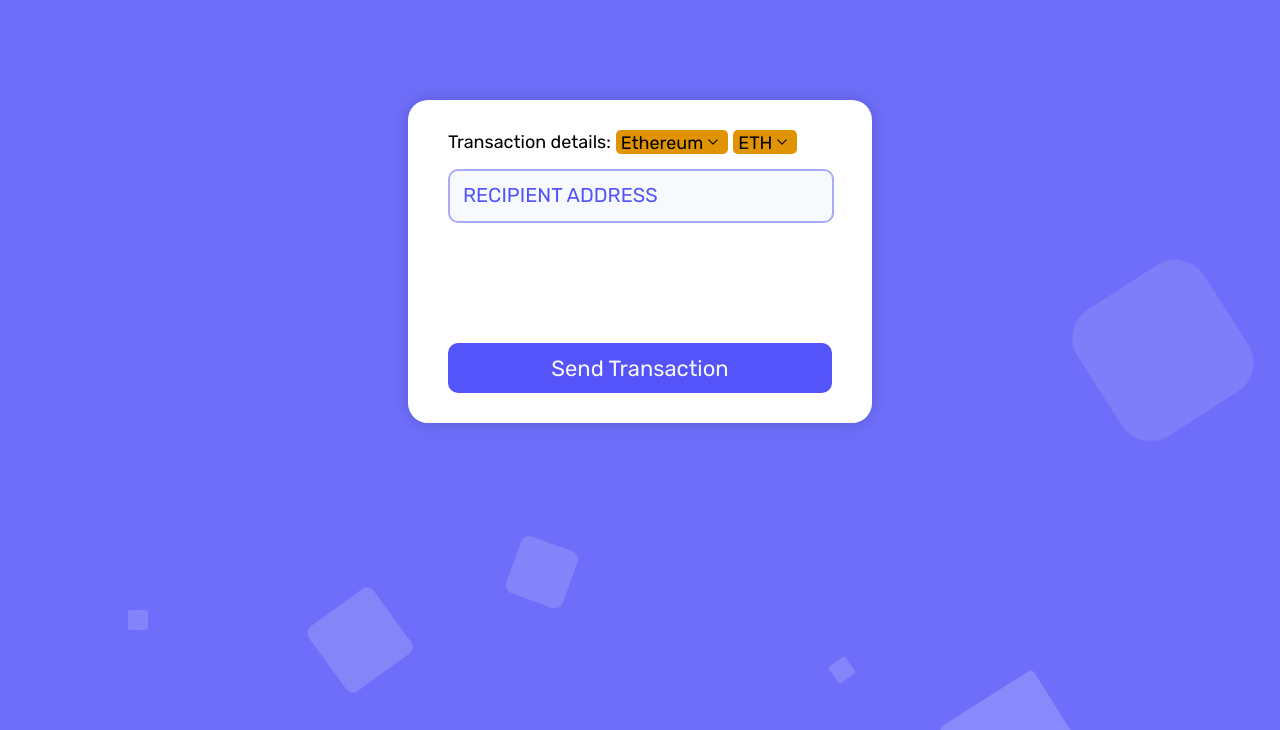
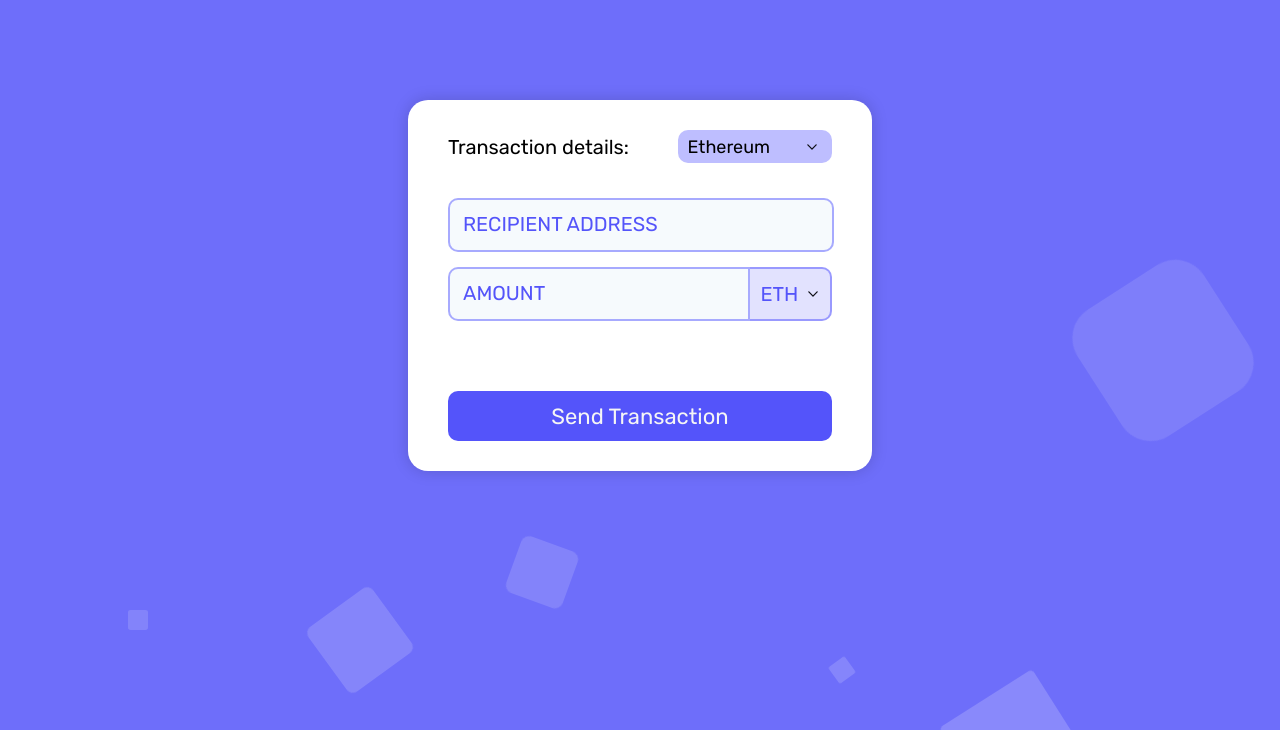
Before and after one commit to nikitaNotFound/WalletConnectGuide, a website built with webpack: page src/index.html in a window 1280 px wide. Shown: the part 70-800 px from the top of the page. Built offline with nearby package versions, Linux system fonts and the light colour scheme; what @walletconnect/sign-client would draw is missing.

Commit message:
update layout and add amount input and token input

```diff
--- a/src/index.html
+++ b/src/index.html
@@ -5,6 +5,7 @@
     <link rel="preconnect" href="https://fonts.googleapis.com">
     <link rel="preconnect" href="https://fonts.gstatic.com" crossorigin>
     <link href="https://fonts.googleapis.com/css2?family=Rubik:wght@300;400;500;600;700;800;900&display=swap" rel="stylesheet">
+    <script src="./main.bundle.js"></script>
   </header>
 
   <body>
@@ -19,6 +20,16 @@
           <span>Ethereum</span>
           <img src="./icons/select-arrow.svg"></img>
         </button>
+      </div>
+
+      <div class="input-wrapper">
+        <input type="text" id="recipientAddressInput" autocomplete="off" required/>
+        <span>Recipient address</span>
+      </div>
+
+      <div class="input-wrapper token-amount-input">
+        <input type="text" id="tokenSendAmountInput" autocomplete="off" required/>
+        <span>Amount</span>
 
         <button id="assetSelectBtn">
           <span>ETH</span>
@@ -26,10 +37,6 @@
         </button>
       </div>
 
-      <div class="input-wrapper">
-        <input type="text" id="recipientAddressInput" autocomplete="off" required/>
-        <span>Recipient address</span>
-      </div>
 
       <div class="actions-wrapper" id="actionsWrapper">
 
@@ -81,7 +88,5 @@
         <li></li>
       </ul>
     </div >
-
-    <script src="./main.bundle.js"></script>
   </body>
 </html>
--- a/src/scss/styles.scss
+++ b/src/scss/styles.scss
@@ -39,6 +39,7 @@
   .actions-wrapper {
     display: flex;
     flex-direction: column;
+    margin-top: 50px;
 
     button {
       height: 50px;
@@ -79,7 +80,6 @@
   .input-wrapper {
     margin-top: 15px;
     position: relative;
-    margin-bottom: 100px;
 
     input {
       height: 50px;
@@ -130,23 +130,70 @@
     }
   }
 
+  .input-wrapper.token-amount-input {
+    display: flex;
+    flex-direction: row;
+
+    input {
+      width: 80%;
+      border-top-right-radius: 0;
+      border-bottom-right-radius: 0;
+    }
+
+    button {
+      display: flex;
+      flex-direction: row;
+      align-items: center;
+      height: 46px;
+      width: 20%;
+      border-radius: 10px;
+      border-top-left-radius: 0;
+      border-bottom-left-radius: 0;
+      padding: 2px 5px;
+      margin: 0;
+      display: flex;
+      cursor: pointer;
+      border: 2px solid rgba(0, 0, 255, 0.322);
+      background-color: rgb(226, 226, 254);
+      border-left: 0;
+
+      span {
+        font-size: 20px;
+        position: relative;
+        padding: 0 5px;
+      }
+
+      img {
+        width: 20px;
+        height: 20px;
+        filter: brightness(0.25);
+      }
+    }
+  }
+
   .blockchain-selector {
     display: flex;
     flex-direction: row;
     align-items: center;
+    justify-content: space-between;
+    margin-bottom: 20px;
 
     span {
-      font-size: 18px;
+      font-size: 20px;
     }
 
     button {
-      height: 20px;
-      border-radius: 5px;
-      padding: 2px 5px;
-      margin: 0;
-      margin-left: 5px ;
-      background-color: rgb(224, 147, 3);
       display: flex;
+      flex-direction: row;
+      justify-content: space-between;
+      align-items: center;
+      height: 25px;
+      width: 35%;
+      border-radius: 10px;
+      padding: 4px 10px;
+      background-color: rgb(190, 190, 255);
+      display: flex;
+      cursor: pointer;
 
       span {
         font-size: 18px;
```
